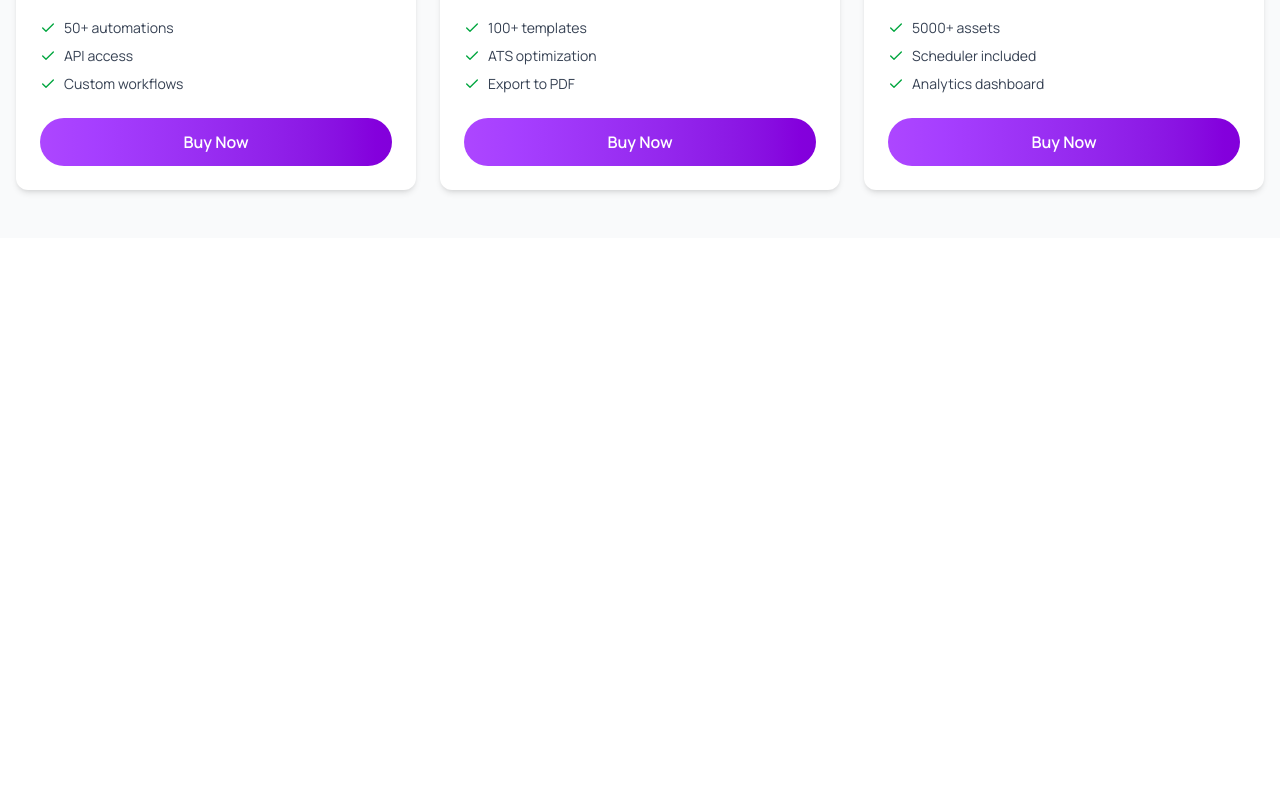
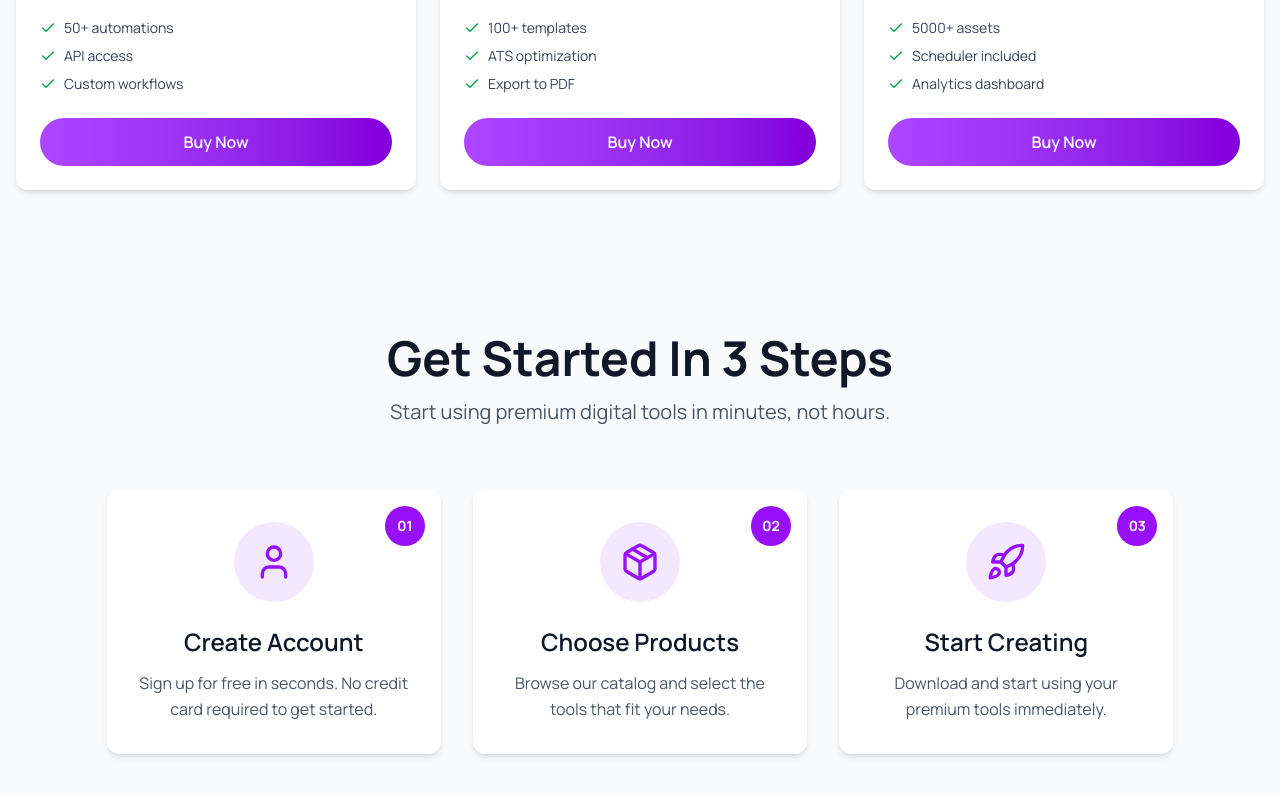
Before and after one commit to Siam-AR/Programming-Hero-Assignment-06, a React (Vite) app: page / in a window 1280 px wide. Shown: the part 2012-2808 px from the top of the page. Before the commit the page ends 2250 px from the top, so only its background shows below. Built offline with nearby package versions, Linux system fonts and the light colour scheme.

Commit message:
feat(Steps): implement steps section

```diff
--- a/src/App.jsx
+++ b/src/App.jsx
@@ -2,6 +2,7 @@ import "./App.css";
 import Hero from "./components/Hero/Hero";
 import Navbar from "./components/Navbar/Navbar";
 import Stats from "./components/Stats/Stats";
+import Steps from "./components/Steps/Steps";
 import PurchasePage from "./pages/PurchasePage";
 
 function App() {
@@ -11,6 +12,7 @@ function App() {
       <Hero></Hero>
       <Stats></Stats>
       <PurchasePage></PurchasePage>
+      <Steps></Steps>
     </div>
   );
 }
--- /dev/null
+++ b/src/components/Steps/Steps.jsx
@@ -0,0 +1,81 @@
+import React from "react";
+import { User, Package, Rocket } from "lucide-react";
+
+const Steps = () => {
+  const stepsData = [
+    {
+      id: "01",
+      icon: User,
+      title: "Create Account",
+      description:
+        "Sign up for free in seconds. No credit card required to get started.",
+    },
+    {
+      id: "02",
+      icon: Package,
+      title: "Choose Products",
+      description:
+        "Browse our catalog and select the tools that fit your needs.",
+    },
+    {
+      id: "03",
+      icon: Rocket,
+      title: "Start Creating",
+      description:
+        "Download and start using your premium tools immediately.",
+    },
+  ];
+
+  return (
+    <section className="w-full bg-gray-50 py-16 md:py-20 lg:py-24">
+      <div className="w-10/12 mx-auto">
+        {/* Section Header */}
+        <div className="text-center mb-12 md:mb-16">
+          <h2 className="text-3xl md:text-4xl lg:text-5xl font-bold text-gray-900 mb-4">
+            Get Started In 3 Steps
+          </h2>
+          <p className="text-gray-600 text-lg md:text-xl">
+            Start using premium digital tools in minutes, not hours.
+          </p>
+        </div>
+
+        {/* Steps Cards */}
+        <div className="grid grid-cols-1 md:grid-cols-3 gap-6 lg:gap-8">
+          {stepsData.map((step) => {
+            const IconComponent = step.icon;
+            return (
+              <div
+                key={step.id}
+                className="relative bg-white rounded-xl shadow-md hover:shadow-xl p-8 transition-all duration-300 hover:-translate-y-2"
+              >
+                {/* Step Number Badge */}
+                <div className="absolute top-4 right-4 bg-purple-600 text-white w-10 h-10 rounded-full flex items-center justify-center font-bold text-sm">
+                  {step.id}
+                </div>
+
+                {/* Icon Circle */}
+                <div className="flex justify-center mb-6">
+                  <div className="w-20 h-20 bg-purple-100 rounded-full flex items-center justify-center">
+                    <IconComponent className="w-10 h-10 text-purple-600" />
+                  </div>
+                </div>
+
+                {/* Title */}
+                <h3 className="text-xl md:text-2xl font-semibold text-gray-900 text-center mb-3">
+                  {step.title}
+                </h3>
+
+                {/* Description */}
+                <p className="text-gray-600 text-center leading-relaxed">
+                  {step.description}
+                </p>
+              </div>
+            );
+          })}
+        </div>
+      </div>
+    </section>
+  );
+};
+
+export default Steps;
```
